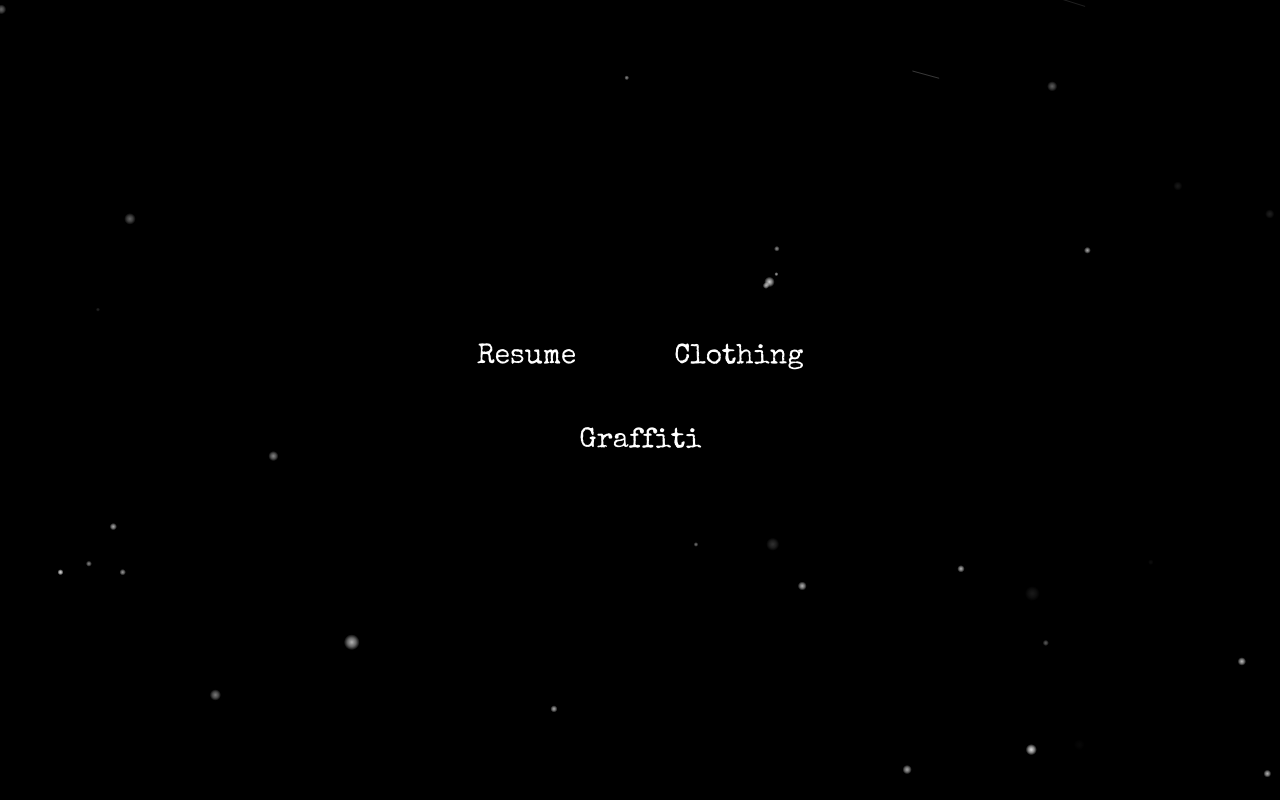
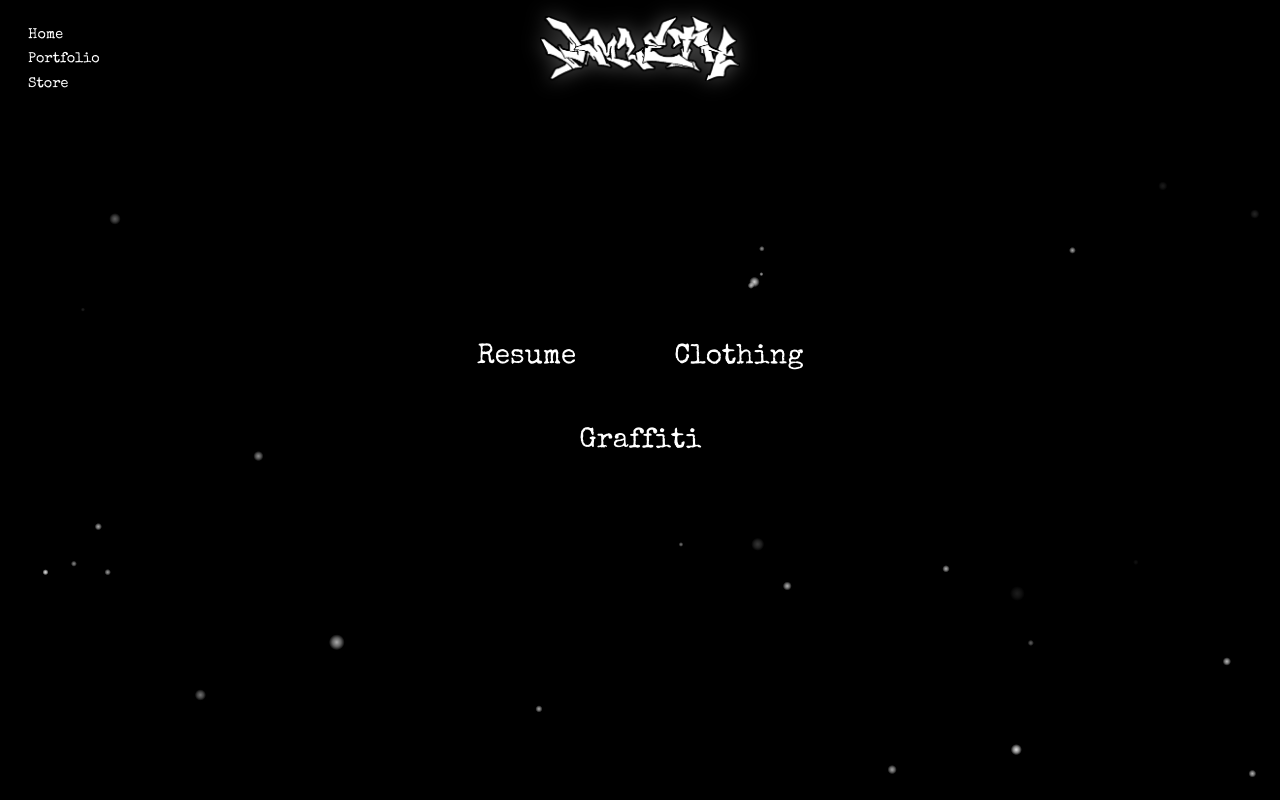
Before and after one commit to willnewkirk/amleth.online, a React (Create React App) app: page /portfolio in a window 1280 px wide. Built offline with nearby package versions, Linux system fonts and the light colour scheme; the HTML template or start-up script is replaced by a standard one.

Commit message:
reinassance for twinks everywhere

```diff
--- a/package.json
+++ b/package.json
@@ -15,7 +15,7 @@
     "react-router-dom": "^6.21.1",
     "react-scripts": "^5.0.1",
     "shopify-buy": "^2.22.0",
-    "vercel": "^41.3.2",
+    "vercel": "^41.7.8",
     "web-vitals": "^2.1.4"
   },
   "scripts": {
--- a/src/components/Clothing.js
+++ b/src/components/Clothing.js
@@ -141,23 +141,30 @@ const Clothing = () => {
     return (
         <div>
             <div className="header-container" style={{
-                position: 'fixed',
+                position: 'absolute',
                 top: 0,
-                width: '100%',
-                zIndex: 1000
+                left: 0,
+                right: 0,
+                zIndex: 2
             }}>
                 <div className="header-nav">
                     <button
                         className="header-button"
-                        onClick={() => navigate('/store')}
+                        onClick={() => navigate('/')}
                     >
-                        Store
+                        Home
                     </button>
                     <button
                         className="header-button"
                         onClick={() => navigate('/portfolio')}
                     >
                         Portfolio
+                    </button>
+                    <button
+                        className="header-button"
+                        onClick={() => navigate('/store')}
+                    >
+                        Store
                     </button>
                 </div>
                 <img
--- a/src/components/GraffitiGallery.js
+++ b/src/components/GraffitiGallery.js
@@ -174,6 +174,12 @@ const GraffitiGallery = () => {
                 <div className="header-nav">
                     <button
                         className="header-button"
+                        onClick={() => navigate('/')}
+                    >
+                        Home
+                    </button>
+                    <button
+                        className="header-button"
                         onClick={() => navigate('/portfolio')}
                     >
                         Portfolio
--- a/src/components/Portfolio.js
+++ b/src/components/Portfolio.js
@@ -1,6 +1,7 @@
 import React from 'react';
 import { useNavigate } from 'react-router-dom';
 import StarryBackground from './StarryBackground';
+import '../styles/Header.css';
 import '../styles/Portfolio.css';
 
 const Portfolio = () => {
@@ -9,6 +10,39 @@ const Portfolio = () => {
     return (
         <div className="portfolio-container">
             <StarryBackground />
+            {/* Header Navigation */}
+            <div style={{ position: 'absolute', top: 0, left: 0, right: 0, zIndex: 2 }}>
+                <div className="header-container">
+                    <div className="header-nav">
+                        <button
+                            className="header-button"
+                            onClick={() => navigate('/')}
+                        >
+                            Home
+                        </button>
+                        <button
+                            className="header-button"
+                            onClick={() => navigate('/portfolio')}
+                        >
+                            Portfolio
+                        </button>
+                        <button
+                            className="header-button"
+                            onClick={() => navigate('/store')}
+                        >
+                            Store
+                        </button>
+                    </div>
+                    <img
+                        src="/am.png"
+                        alt="AM Logo"
+                        className="header-logo"
+                        onClick={() => navigate('/')}
+                    />
+                </div>
+            </div>
+
+            {/* Original Menu Cluster */}
             <div className="menu-container">
                 <div className="top-menu-row">
                     <button
--- a/src/components/Resume.js
+++ b/src/components/Resume.js
@@ -8,11 +8,29 @@ function Resume() {
   const navigate = useNavigate();
 
   return (
-    <div style={{ position: 'relative', minHeight: '100vh' }}>
+    <div style={{
+      position: 'relative',
+      minHeight: '100vh',
+      width: '100%',
+      overflow: 'auto',
+      WebkitOverflowScrolling: 'touch' // For smooth scrolling on iOS
+    }}>
       <StarryBackground />
-      <div style={{ position: 'relative', zIndex: 1, color: 'white' }}>
+      <div style={{
+        position: 'relative',
+        zIndex: 1,
+        color: 'white',
+        width: '100%',
+        overflow: 'visible'
+      }}>
         <div className="header-container">
           <div className="header-nav">
+            <button
+              className="header-button"
+              onClick={() => navigate('/')}
+            >
+              Home
+            </button>
             <button
               className="header-button"
               onClick={() => navigate('/portfolio')}
--- a/src/components/Store.js
+++ b/src/components/Store.js
@@ -9,8 +9,41 @@ function Store() {
   const navigate = useNavigate();
 
   return (
-    <div style={{ position: 'relative', minHeight: '100vh' }}>
+    <div style={{ position: 'relative', minHeight: '100vh', backgroundColor: 'black' }}>
       <StarryBackground />
+      {/* Header Navigation */}
+      <div style={{ position: 'absolute', top: 0, left: 0, right: 0, zIndex: 2 }}>
+        <div className="header-container">
+          <div className="header-nav">
+            <button
+              className="header-button"
+              onClick={() => navigate('/')}
+            >
+              Home
+            </button>
+            <button
+              className="header-button"
+              onClick={() => navigate('/portfolio')}
+            >
+              Portfolio
+            </button>
+            <button
+              className="header-button"
+              onClick={() => navigate('/store')}
+            >
+              Store
+            </button>
+          </div>
+          <img
+            src="/am.png"
+            alt="AM Logo"
+            className="header-logo"
+            onClick={() => navigate('/')}
+          />
+        </div>
+      </div>
+
+      {/* Loading Container */}
       <div className="loading-container" style={{
         position: 'absolute',
         top: '50%',
@@ -21,18 +54,21 @@ function Store() {
         display: 'flex',
         alignItems: 'center',
         gap: '10px',
-        fontFamily: 'monospace',
-        whiteSpace: 'nowrap'
+        fontFamily: "'Special Elite', monospace",
+        whiteSpace: 'nowrap',
+        zIndex: 1
       }}>
         <p style={{
           fontSize: '2em',
-          margin: 0
+          margin: 0,
+          fontFamily: "'Special Elite', monospace"
         }}>
-          Coming Soon
+          Restocking
         </p>
         <div className="loading-dots" style={{
           fontSize: '2em',
-          margin: 0
+          margin: 0,
+          fontFamily: "'Special Elite', monospace"
         }}>
           <span className="dot">.</span>
           <span className="dot">.</span>
--- a/src/styles/Clothing.css
+++ b/src/styles/Clothing.css
@@ -214,13 +214,6 @@
 
 /* Add these new mobile styles */
 @media (max-width: 768px) {
-    body {
-        overflow: hidden;
-        position: fixed;
-        width: 100%;
-        height: 100%;
-    }
-
     .clothing-container {
         position: fixed;
         top: 50%;
--- a/src/styles/Portfolio.css
+++ b/src/styles/Portfolio.css
@@ -4,6 +4,9 @@
   padding: 2rem;
   color: rgba(255, 255, 255, 0.9);
   font-family: 'Special Elite', monospace;
+  width: 100%;
+  box-sizing: border-box;
+  overflow: visible;
 }
 
 .resume-section {
@@ -111,6 +114,7 @@ li {
 @media (max-width: 768px) {
   .resume-container {
     padding: 1rem;
+    margin-top: 60px; /* Add space for the header */
   }
 
   .contact-section h1 {
```
Also changed, not shown: 8 other files (tests, documents, lock files or other folders).
